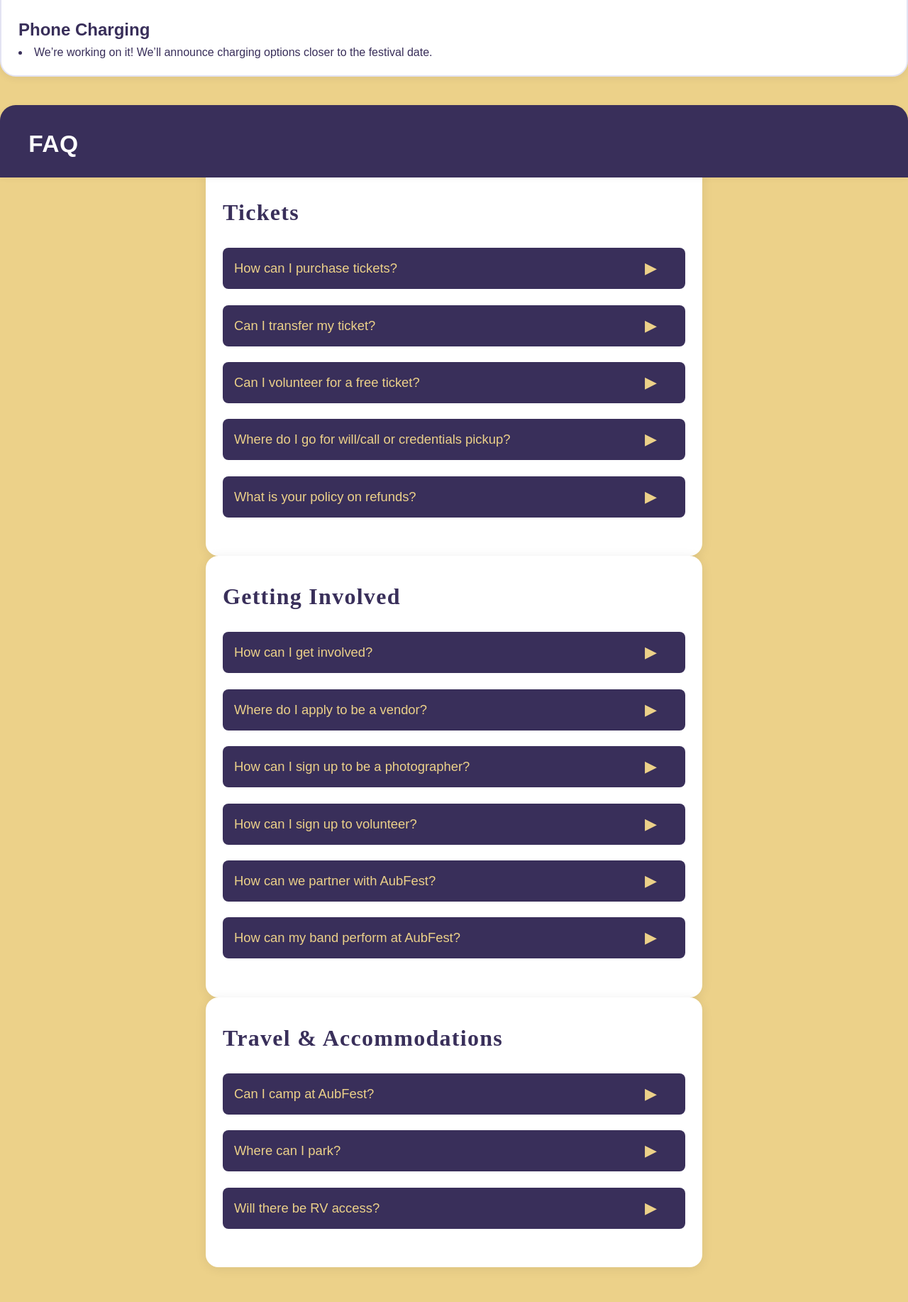
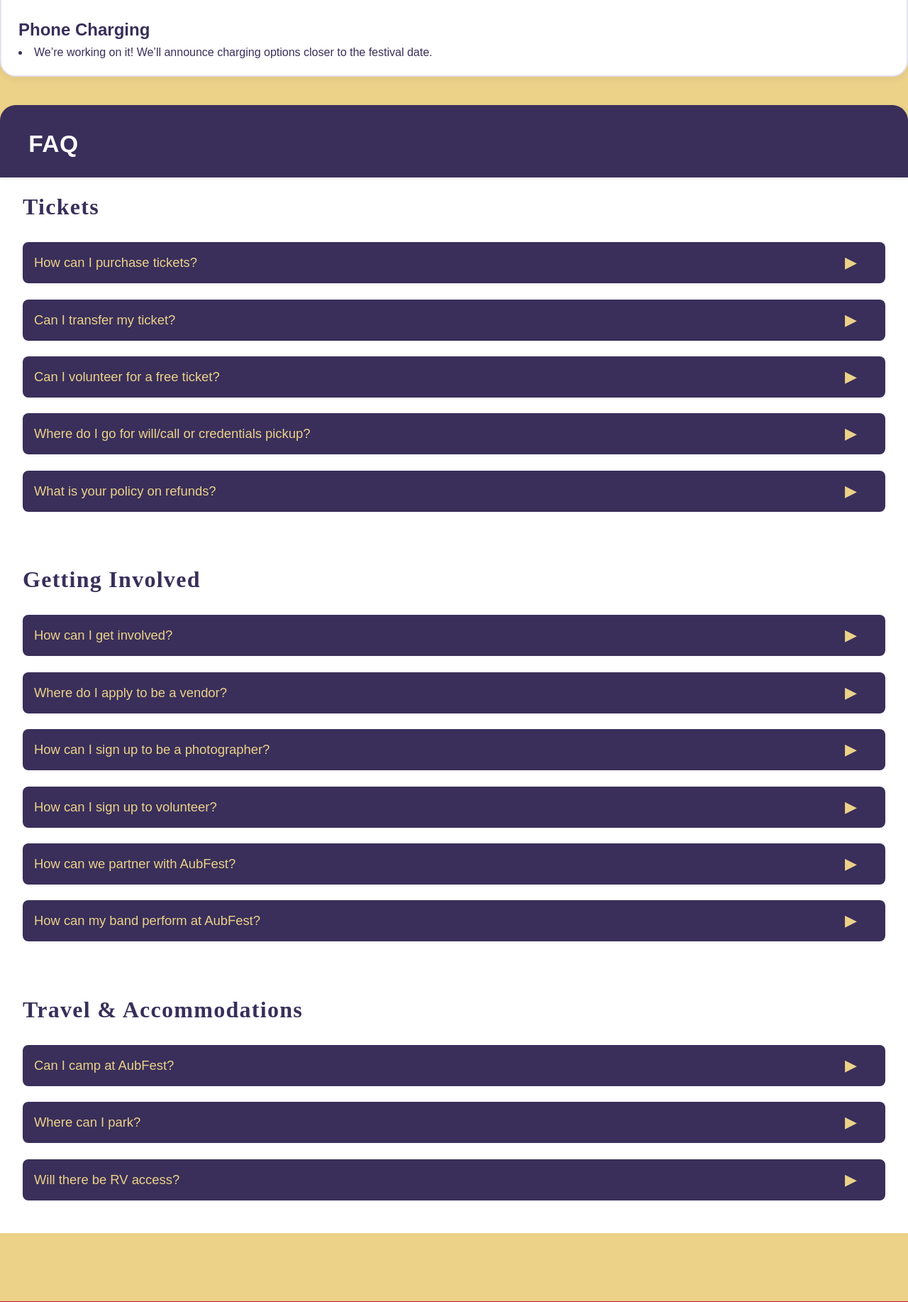
Before and after one commit to Jdw0147/AubfestWebsite, a Node server app: page /about in a window 1280 px wide. Shown: the part 1700-3534 px from the top of the page at 71% size. Run offline with Node 20, Linux system fonts and the light colour scheme; some web fonts are replaced.

Commit message:
Changed FAQ Section to stretch to end like general info section does

```diff
--- a/public/styles/about.css
+++ b/public/styles/about.css
@@ -5,12 +5,20 @@
 }
 
 .faq-section {
-    max-width: 700px;
-    margin: 0 auto;
-    background: #fff;
-    border-radius: 18px;
-    box-shadow: 0 2px 16px rgba(0,0,0,0.08);
-    padding: 2rem 1.5rem;
+    position: relative;
+    left: 50%;
+    right: 50%;
+    width: 100vw !important;
+    max-width: 100vw !important;
+    margin-left: -50vw !important;
+    margin-right: -50vw !important;
+    border-radius: 0 !important;
+    box-shadow: none !important;
+    background: #fff; /* or your desired background */
+    padding-left: 2.5vw !important;
+    padding-right: 2.5vw !important;
+    padding-top: 1.5rem !important;
+    padding-bottom: 1.5rem !important;
 }
 
 .faq-section h2 {
```
